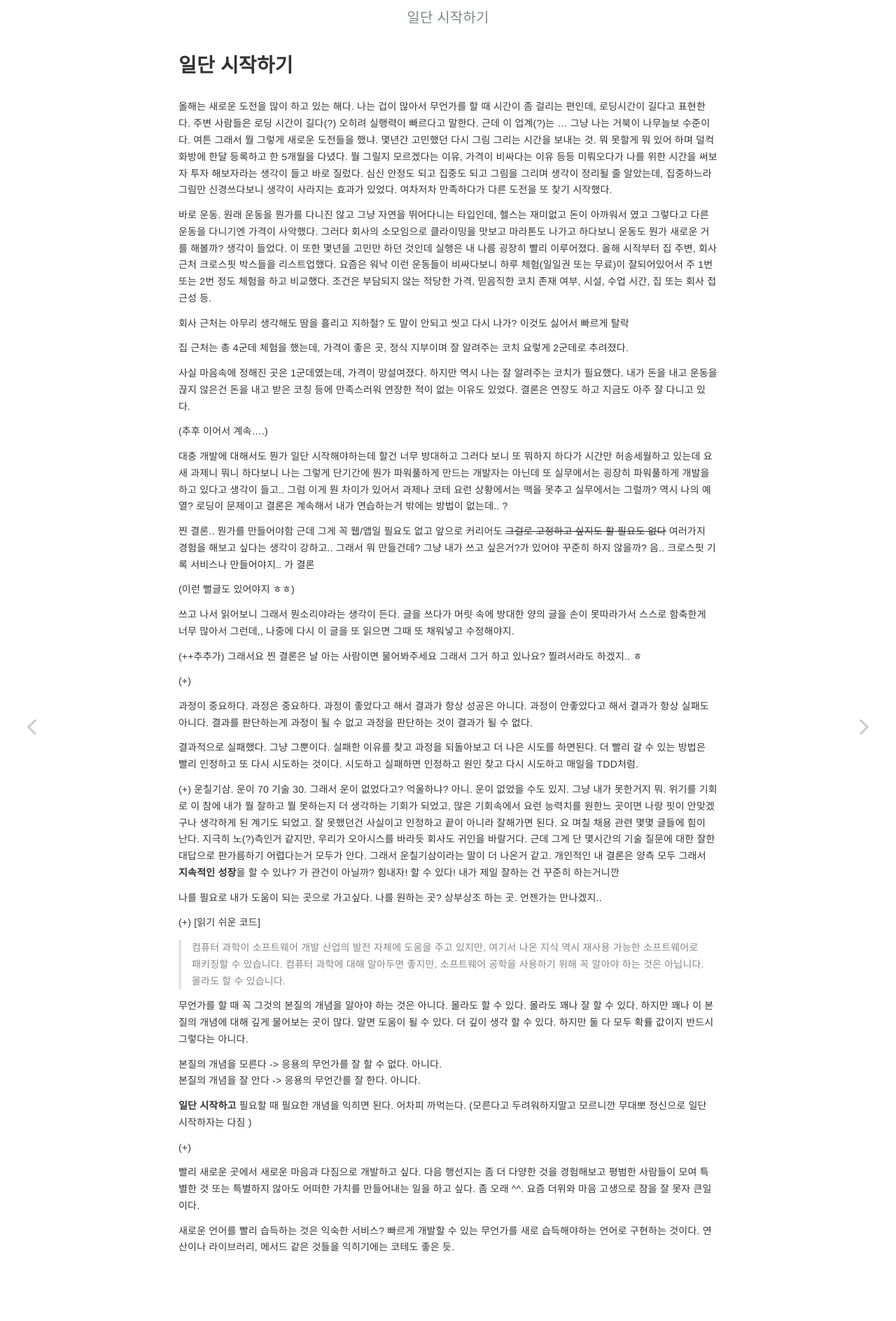
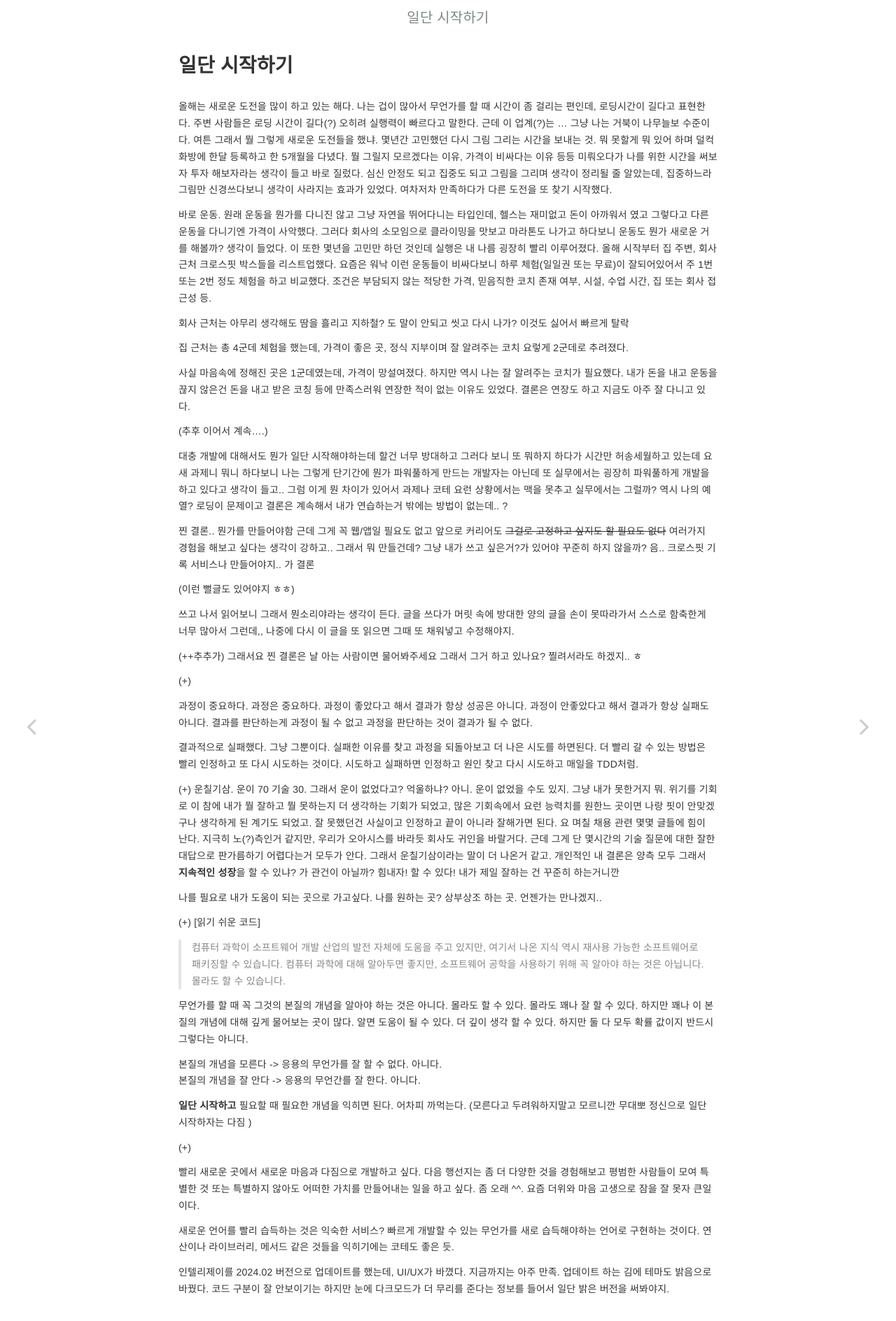
Before and after one commit to kyuwon53/kyuwon53.github.io, a Jekyll site: the page built from _posts/2024-07-25-일단 시작하기.md, in a window 1280 px wide. Shown: the top 1888 px of the page at 70% size. Built offline with Jekyll 4.4.1, drawn with Linux system fonts in a browser that asks for light colours; comment, search, counter and statistics services are not loaded.

Commit message:
인텔리제이 변경 내용 추가

```diff
--- a/_posts/2024-07-25-일단 시작하기.md
+++ b/_posts/2024-07-25-일단 시작하기.md
@@ -64,3 +64,5 @@ categories: 회고 2024
 다음 행선지는 좀 더 다양한 것을 경험해보고 평범한 사람들이 모여 특별한 것 또는 특별하지 않아도 어떠한 가치를 만들어내는 일을 하고 싶다. 좀 오래 ^^. 요즘 더위와 마음 고생으로 잠을 잘 못자 큰일이다.
 
 새로운 언어를 빨리 습득하는 것은 익숙한 서비스? 빠르게 개발할 수 있는 무언가를 새로 습득해야하는 언어로 구현하는 것이다. 연산이나 라이브러리, 메서드 같은 것들을 익히기에는 코테도 좋은 듯.
+
+인텔리제이를 2024.02 버전으로 업데이트를 했는데, UI/UX가 바꼈다. 지금까지는 아주 만족. 업데이트 하는 김에 테마도 밝음으로 바꿨다. 코드 구분이 잘 안보이기는 하지만 눈에 다크모드가 더 무리를 준다는 정보를 들어서 일단 밝은 버전을 써봐야지.
```
